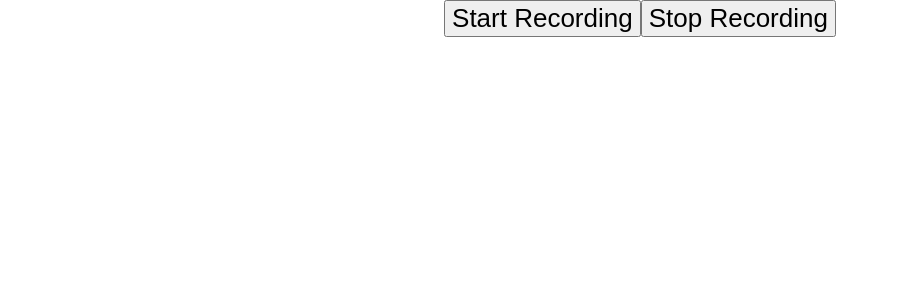
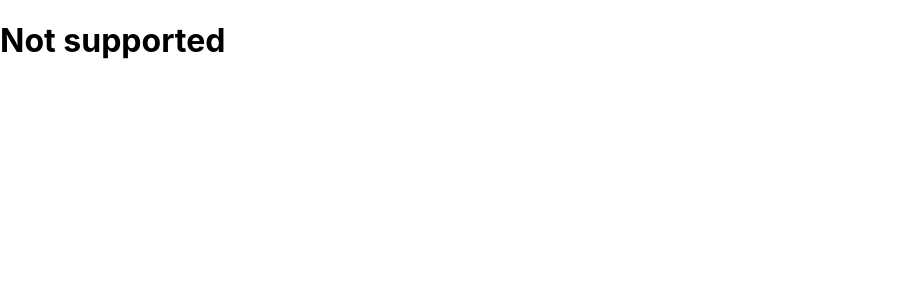
Before and after one commit to lynellf/rtc-to-gif, a React (Vite) app: page / in a window 1280 px wide. Both pictures are taken after a click on the button "Start Recording". Shown: the top 300 px of the page, without its empty margins (0-897 px from the left). Built offline with nearby package versions, Linux system fonts and the light colour scheme.

Commit message:
got it functional

```diff
--- a/package.json
+++ b/package.json
@@ -2,6 +2,7 @@
   "name": "rtc-to-gif",
   "version": "0.0.0",
   "scripts": {
+    "start": "vite",
     "dev": "vite",
     "build": "tsc && vite build",
     "serve": "vite preview"
@@ -10,7 +11,8 @@
     "@types/recordrtc": "^5.6.5",
     "react": "^17.0.0",
     "react-dom": "^17.0.0",
-    "recordrtc": "^5.6.2"
+    "recordrtc": "^5.6.2",
+    "save-as": "^0.1.8"
   },
   "devDependencies": {
     "@types/react": "^17.0.0",
--- a/src/App.tsx
+++ b/src/App.tsx
@@ -1,15 +1,24 @@
-import React from 'react'
-import './App.css'
+import React from "react";
+import "./App.css";
+import { useRTCRecorder } from "./useRTC";
 
 function App() {
+  const { state, error, handleStart, handleStop } = useRTCRecorder();
+  if (state === "error") {
+    return (
+      <main>
+        <h1>{error?.message}</h1>
+      </main>
+    );
+  }
   return (
     <main className="App">
       <section>
-        <button>Start Recording</button>
-        <button>Stop Recording</button>
+        <button onClick={handleStart}>Start Recording</button>
+        <button onClick={() => handleStop()}>Stop Recording</button>
       </section>
     </main>
-  )
+  );
 }
 
-export default App
+export default App;
--- /dev/null
+++ b/src/types.d.ts
@@ -0,0 +1 @@
+declare module "save-as";
--- a/src/useMediaStream.ts
+++ b/src/useMediaStream.ts
@@ -1,63 +1,68 @@
-import { useState } from "react"
-type TError = "error"
-type TNoStream = "noStream"
-type THasStream = "hasStream"
+import { useState } from "react";
+type TError = "error";
+type TNoStream = "noStream";
+type THasStream = "hasStream";
 type TState = {
-  state: TNoStream | THasStream | TError
-  stream: MediaStream | null
-  error: Error | null
-}
+  state: TNoStream | THasStream | TError;
+  stream: MediaStream | null;
+  error: Error | null;
+};
 
 const INITIAL_STATE: TState = {
   state: "noStream",
   stream: null,
   error: null,
+};
+
+function getStream() {
+  return navigator.mediaDevices.getDisplayMedia({
+    video: true,
+    frameRate: 60,
+    height: 1080,
+    width: 1920,
+  });
 }
 
-function getStream() {
-  return navigator.mediaDevices.getUserMedia({ video: true })
+type TDispatch = React.Dispatch<React.SetStateAction<TState>>;
+type TErrorEvent = {
+  error: Error;
+  stream: null;
+  state: TError;
+};
+type TSetStreamEvent = {
+  error: null;
+  stream: MediaStream;
+  state: THasStream;
+};
+type TEvents = TErrorEvent | TSetStreamEvent;
+function getEventSender(dispatch: TDispatch) {
+  return (event: TEvents) => dispatch(event);
 }
 
-type TDispatch = React.Dispatch<React.SetStateAction<TState>>
-type TErrorEvent = {
-  error: Error
-  stream: null
-  state: TError
-}
-type TSetStreamEvent = {
-  error: null
-  stream: MediaStream
-  state: THasStream
-}
-type TEvents = TErrorEvent | TSetStreamEvent
-function getEventSender(dispatch: TDispatch) {
-  return (event: TEvents) => dispatch(event)
-}
-
-type TSendEvent = (event: TEvents) => void
+type TSendEvent = (event: TEvents) => void;
 function getStreamSetter(sendEvent: TSendEvent) {
   return async (stream: MediaStream) => {
-    sendEvent({ state: "hasStream", stream, error: null })
-    return stream
-  }
+    sendEvent({ state: "hasStream", stream, error: null });
+    return stream;
+  };
 }
 
 function getErrorSetter(sendEvent: TSendEvent) {
-  return (error: Error) => sendEvent({ state: "error", stream: null, error })
+  return (error: Error) => sendEvent({ state: "error", stream: null, error });
 }
 
-type TSetStream = (stream: MediaStream) => Promise<MediaStream>
-type TSetError = (error: Error) => void
+type TSetStream = (stream: MediaStream) => Promise<MediaStream>;
+type TSetError = (error: Error) => void;
 function getStreamPrompter(setStream: TSetStream) {
   return (setError: TSetError) => () =>
-    getStream().then(setStream).catch(setError)
+    getStream().then(setStream).catch(setError);
 }
 
 export function useMediaStream() {
-  const [ctx, dispatch] = useState(INITIAL_STATE)
-  const sendEvent = getEventSender(dispatch)
-  const setStream = getStreamSetter(sendEvent)
-  const setError = getErrorSetter(sendEvent)
-  const promptStream = getStreamPrompter(setStream)(setError)
-  return [ctx, promptStream] as const
+  const [ctx, dispatch] = useState(INITIAL_STATE);
+  const sendEvent = getEventSender(dispatch);
+  const setStream = getStreamSetter(sendEvent);
+  const setError = getErrorSetter(sendEvent);
+  const promptStream = getStreamPrompter(setStream)(setError);
+  return [ctx, promptStream] as const;
 }
--- a/src/useRTC.ts
+++ b/src/useRTC.ts
@@ -1,67 +1,121 @@
-import { useState } from "react"
-import type {MutableRefObject} from 'react'
-import { useMediaStream } from "./useMediaStream"
+import { useState, useEffect } from "react";
+import { useMediaStream } from "./useMediaStream";
 
-const INITIAL_CTX = {
-  state: '',
-  recoder: null,
-  error: null
+type TIsRecording = "recording";
+type TNotRecording = "notRecording";
+type TError = "error";
+type TCTX = {
+  state: TIsRecording | TNotRecording | TError;
+  recorder: TRecorder | null;
+  error: Error | null;
+};
+const INITIAL_CTX: TCTX = {
+  state: "notRecording",
+  recorder: null,
+  error: null,
+};
+
+type TStream = MediaStream | void;
+async function getRecorder(stream: TStream) {
+  if (!stream) throw new Error("No Media Stream!");
+  const mod = await import("recordrtc");
+  const recorderType = mod.GifRecorder;
+  return [stream, mod.default, recorderType] as const;
 }
 
-async function getRTC() {
-  const mod = await import("recordrtc")
-  return mod.default
-}
-type TStream = MediaStream | null
-
 /**
- * typedef from S/O by Jon Jaques
+ * How to unwrap a promise via S/O by Jon Jaques
  * https://stackoverflow.com/questions/48011353/how-to-unwrap-type-of-a-promise
  */
 type Await<T> = T extends {
-  then(onfulfilled?: (value: infer U) => unknown): unknown
+  then(onfulfilled?: (value: infer U) => unknown): unknown;
 }
   ? U
-  : T
+  : T;
 
-type TRTC = Await<ReturnType<typeof getRTC>>
-function getRecorder(RecordRTC: TRTC) {
-  return async (stream: TStream) =>
-    stream
-      ? new RecordRTC(stream, {
-          type: "gif",
-          frameRate: 60,
-          bitrate: 128000,
-        })
-      : null
+type TRecordRTC = Await<ReturnType<typeof getRecorder>>;
+async function initRecorder([stream, RecordRTC]: TRecordRTC) {
+  return new RecordRTC(stream, {
+    type: "video",
+  });
 }
 
-type TRecorder = Await<ReturnType<ReturnType<typeof getRecorder>>>
-type TRecorderRef = MutableRefObject<TRecorder>
+type TRecorder = Await<ReturnType<typeof initRecorder>>;
+type TDispatch = React.Dispatch<React.SetStateAction<TCTX>>;
 
-function getRecorderSetter(recorderRef: TRecorderRef) {
+function getRecorderSetter(dispatch: TDispatch) {
   return async (recorder: TRecorder) => {
-    recorderRef.current = recorder
-    return recorder
-
+    dispatch({ state: "recording", recorder, error: null });
+    return recorder;
+  };
 }
 
-async function startRecording(recorder: TRecorder){
-  recorder?.startRecording()
-  return recorder
-}
-type TPromptUser = ReturnType<typeof useMediaStream>[1]
-type TSetRecorder = ReturnType<typeof getRecorderSetter>
-function getStartHandler(setRecorder: TSetRecorder) {
-  return (promptUser: TPromptUser) => () => {
-    getRTC()
-  }
+function getErrorSetter(dispatch: TDispatch) {
+  return (error: Error) => dispatch({ state: "error", recorder: null, error });
 }
 
+async function startRecording(recorder: TRecorder) {
+  recorder.startRecording();
+  return recorder;
+}
 
-export function useRTC() {
-  const [{ state: streamState, error: streamError, stream }, promptUser] =
-    useMediaStream()
-  const [] = useState()
+type TPromptUser = ReturnType<typeof useMediaStream>[1];
+type TSetRecorder = ReturnType<typeof getRecorderSetter>;
+type TSetError = ReturnType<typeof getErrorSetter>;
+function getStartHandler(setRecorder: TSetRecorder) {
+  return (setError: TSetError) => (promptUser: TPromptUser) => () => {
+    promptUser()
+      .then(getRecorder)
+      .then(initRecorder)
+      .then(setRecorder)
+      .then(startRecording)
+      .catch(setError);
+  };
+}
 
+function getSaveBlob(recorder: TRecorder | null) {
+  return (filename = "recording.webm") =>
+    async () => {
+      const mod = await import("save-as");
+      const saveAs = mod.saveAs;
+      const blob = recorder?.getBlob();
+      saveAs(blob, filename);
+    };
 }
+
+function getStopHandler(recorder: TRecorder | null) {
+  return (filename = "recording.webm") => {
+    const saveBlob = getSaveBlob(recorder)(filename);
+    recorder?.stopRecording(saveBlob);
+  };
+}
+
+export function useRTCRecorder() {
+  const [mediaStreamCtx, promptUser] = useMediaStream();
+  const [recorderCtx, dispatch] = useState(INITIAL_CTX);
+  const { state, recorder, error } = recorderCtx;
+
+  const setRecorder = getRecorderSetter(dispatch);
+  const setError = getErrorSetter(dispatch);
+  const handleStart = getStartHandler(setRecorder)(setError)(promptUser);
+  const handleStop = getStopHandler(recorder);
+  const { state: streamState, error: streamError } = mediaStreamCtx;
+
+  // Bubble up any errors from useMediaStream()
+  useEffect(() => {
+    if (streamState === "error") {
+      setError(streamError as Error);
+    }
+
+    if (state === "error") {
+      console.error(error);
+    }
+  }, [streamState, streamError, state, error]);
+
+  return {
+    state,
+    error,
+    handleStart,
+    handleStop,
+  };
+}
```
Also changed, not shown: 1 other file (tests, documents, lock files or other folders).
